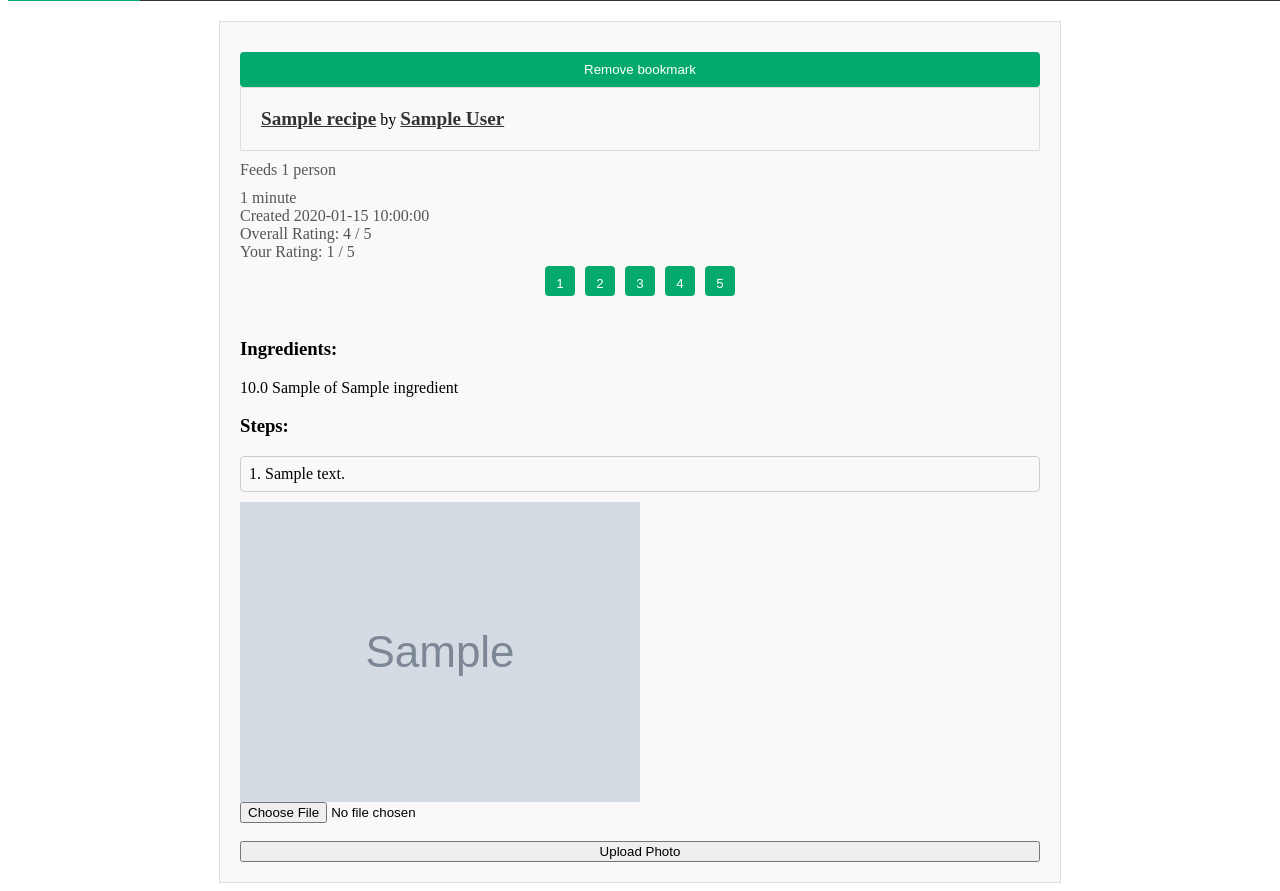
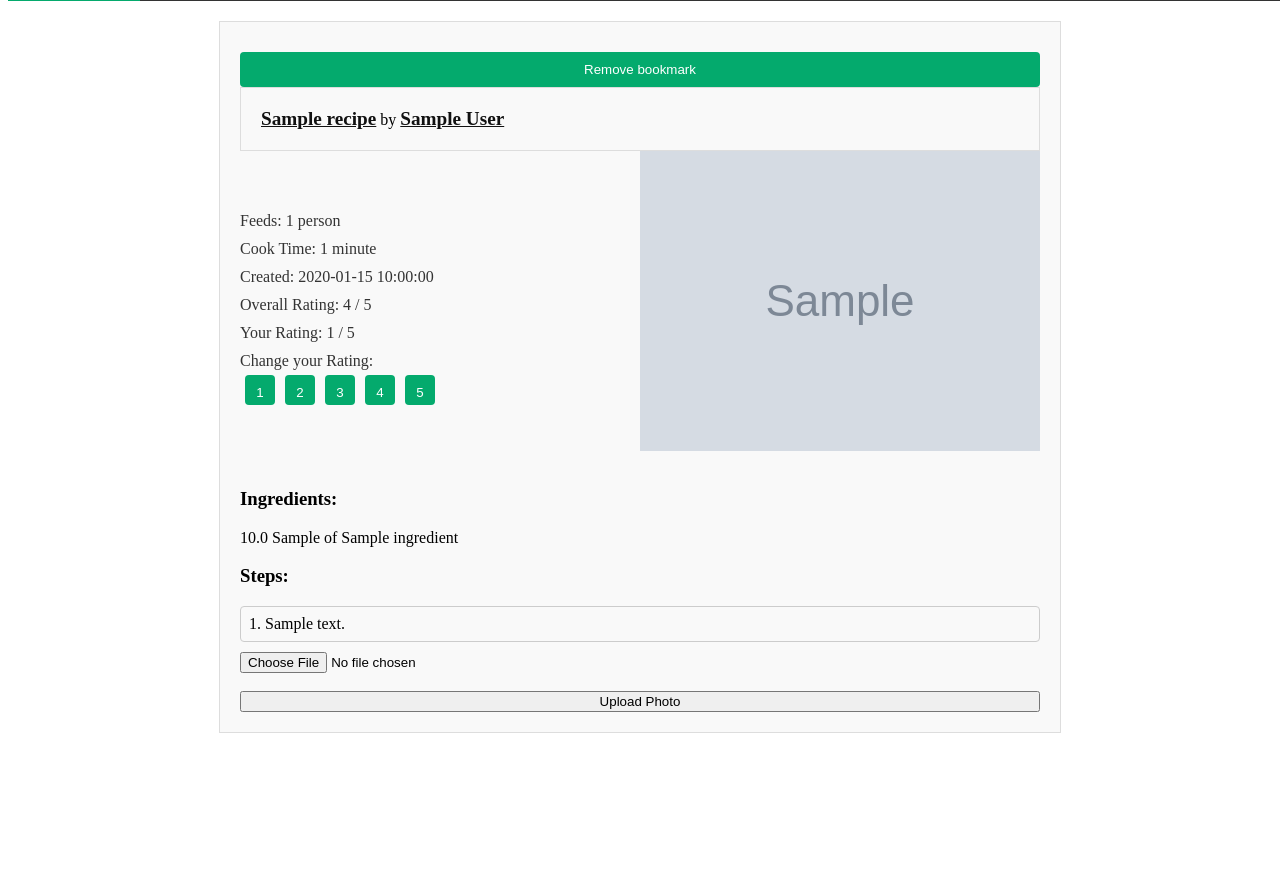
Before and after one commit to braydenhand/recipe-app, a Flask app: page /recipe/1 in a window 1280 px wide. Shown: the part 69-960 px from the top of the page. After the commit the page ends 802 px from the top, so only its background shows below. Run offline with Flask 3, Linux system fonts and the light colour scheme; a user stored in the database is signed in; tables that the repository leaves empty hold one stand-in row (values such as "Sample post"); grey boxes marked "Sample" are stand-in pictures.

Commit message:
redid recipe preview and recipe full view to better integrate photos

```diff
--- a/recipe/static/recipe.css
+++ b/recipe/static/recipe.css
@@ -95,10 +95,25 @@ header {
   align-items: center;
   justify-content: center;
 }
+.flex-container2 {
+  display: flex;
+  align-items: center;
+  justify-content: space-between;
+}
+.flex-container3 {
+  display: flex;
+
+  justify-content: center;
+}
+
+.details{
+  align-self: left;
+}
+
 
 #recipes {
-  display: flex;
-  flex-wrap: wrap;
+  align-content: center;
+  align-self: center;
   justify-content: center;
 }
 
@@ -248,15 +263,11 @@ li a:hover:not(.active) {
 
 
 .recipe_preview {
-  width: 80%; /* Adjust the width as needed */
+  width: 100%; /* Adjust the width as needed */
   box-sizing: border-box;
   border: 1px solid #ddd; /* Optional: Add a border for visual separation */
-  padding: 10px;
+
   margin-bottom: 20px; /* Optional: Add margin for spacing between recipe previews */
-}
-
-.flex-container {
-  display: flex;
 }
 
 #formdiv{
@@ -284,6 +295,9 @@ li a:hover:not(.active) {
 .right-preview {
   flex: 60%; /* Adjust the width of the right side */
   padding-left: 20px; /* Optional: Add padding for spacing between photo and details */
+  background-color: #ececec;
+
+
 }
 
 img {
@@ -298,14 +312,8 @@ img {
   font-weight: bold;
 }
 
-.author a {
-  text-decoration: none;
-  color: #007BFF;
-}
 
-.number-of-people, .cook.time, .prerating {
-  margin-top: 10px; /* Optional: Add margin for spacing between details */
-}
+
 
 .recipe {
   max-width: 800px;
@@ -315,10 +323,6 @@ img {
   background-color: #f9f9f9;
 }
 
-.flex-container {
-  display: flex;
-
-}
 
 .photos {
   display: flex;
@@ -375,20 +379,39 @@ img {
 
 /* Colors */
 .recipe.header a {
-  color: #333;
+  color: #111;
 }
 
-.author a {
-  color: #007BFF;
+.recipeheader a {
+  text-decoration: none;
+  color: #333;
 }
 
 .number-of-people,
 .cook.time,
 .date,
-.Total.Rating,
-.User.Rating {
-  color: #555;
+.totalrating,
+.userrating,
+.details {
+  color: #333;
+  margin-top: 10px;
+  text-align: left;
 }
+
+.prerating {
+  color: #333;
+  margin-top: 10px;
+  text-align: left;
+  margin-bottom: 10px;
+}
+
+.recipeheader{
+  color: #333;
+  text-align: left;
+  font-size: 120%;
+  margin-top: 10px;
+}
+
 
 .newRecipe {
   max-width: 600px;
--- a/recipe/templates/main/profile.html
+++ b/recipe/templates/main/profile.html
@@ -10,6 +10,7 @@
     <button onclick="populateRatings()" id="button2">My Ratings</button>
     <button onclick="populateBookMarks()" id="button3">My Bookmarks</button>
   </div>
+  <br>
   <div class="display">
     <div id="recipes">
       {% for recipe in recipes %} {% include 'recipe_preview_template.html' %}
--- a/recipe/templates/recipe_template.html
+++ b/recipe/templates/recipe_template.html
@@ -11,8 +11,6 @@
     </form>
     {% endif %}
 
-    <span>
-
     <div class="recipe header">
       <a href="{{ url_for('main.recipe', recipe_id=recipe.id) }}">{{recipe.name}}</a>
       by
@@ -20,8 +18,12 @@
         {{ recipe.user.name }} </a>
     </div>
 
+    <span class="flex-container2">
+      <span class="details">
+
+
         <div class="number-of-people">
-        Feeds
+          Feeds:
           <span id="numberPeople">{{ recipe.number_people }}</span>
           {% if recipe.number_people == 1 %}
           {{ 'person' }}
@@ -29,19 +31,23 @@
           {{ 'people' }}
           {% endif %}
         </div>
-      <div class="cook time">{{recipe.cooking_time}}
+        <div class="cook time">Cook Time: {{recipe.cooking_time}}
           {% if recipe.cooking_time == 1 %}
           {{ 'minute' }}
           {% else %}
           {{ 'minutes' }}
           {% endif %}
         </div>
-      <div class="date">Created {{recipe.timestamp}}</div>
-      <section>
-        <div class="Total Rating">Overall Rating: {{recipe.average_rating}} / 5</div>
+        <div class="date">Created: {{recipe.timestamp}}</div>
+        <div class="totalrating"><span>Overall Rating: {{recipe.average_rating}} / 5</span></div>
         {% if current_user.is_authenticated: %}
-        <div class="User Rating">Your Rating: {{rating.value}} / 5</div>
+       {% if rating %}
+        <div class="userrating">Your Rating: {{rating.value}} / 5</div>
+        <div class="userrating">Change your Rating:</div>
+       {% else %}
+       <div class="userrating">Add a Rating:</div>
 
+       {% endif %}
 
         <div class="flex-container">
 
@@ -63,7 +69,18 @@
 
         </div>
         {% endif %}
-      </section>
+      </span>
+      <span>
+        {% if recipe.photos %}
+        <div>
+          {% for photo in recipe.photos %}
+          <img class=recipe-image
+            src="{{ url_for('static', filename='photos/photo-' ~ photo.id ~ '.' ~ photo.file_extension) }}" alt="photo">
+          {% endfor %}
+        </div>
+        {% endif %}
+
+      </span>
     </span>
   </div>
   <br>
@@ -81,13 +98,7 @@
     {%endfor%}
   </div>
 
-  {% if recipe.photos %}
-  <div>
-    {% for photo in recipe.photos %}
-    <img class=recipe-image src="{{ url_for('static', filename='photos/photo-' ~ photo.id ~ '.' ~ photo.file_extension) }}" alt="photo">
-    {% endfor %}
-  </div>
-  {% endif %}
+
 
   <div>
     <form action="{{ url_for('main.upload_photo', recipe_id=recipe.id) }}" method="post" enctype="multipart/form-data">
```
Also changed, not shown: recipe/templates/recipe_preview_template.html (+7 -8 lines). Lines whose indentation alone changed are shown as unchanged.
